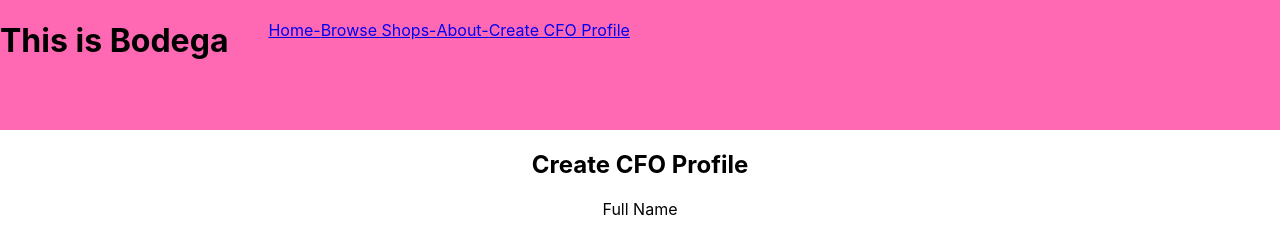
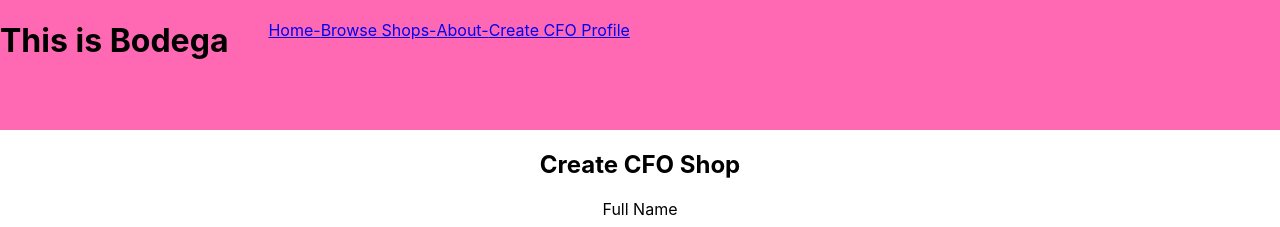
Before and after one commit to southwatertribe/thebodegateam, a React (Create React App) app in the folder client/: page /CreateCFOProfile in a window 1280 px wide. Shown: the top 227 px of the page. Built offline with nearby package versions, Linux system fonts and the light colour scheme.

Commit message:
Changed Name from CFO profile Page to CFO shop page

```diff
--- a/client/src/pages/CreateCFOProfile.js
+++ b/client/src/pages/CreateCFOProfile.js
@@ -1,4 +1,4 @@
-import React, { useState, useEffect } from "react";
+import React, { useState } from "react";
 import "./pages.css";
 import Axios from "axios";
 function CreateCFOProfile() {
@@ -7,7 +7,7 @@ function CreateCFOProfile() {
   const [cfoLastName, setCfoLastName] = useState("");
 
   const submitCFOProfile = () => {
-    Axios.post("http://localhost:3001/CreateCFOProfile", {
+    Axios.post("http://localhost:3001/CreateCFOShop", {
       cfoFirstName: cfoFirstName,
       cfoMiddleName: cfoMiddleName,
       cfoLastName: cfoLastName,
@@ -18,7 +18,7 @@ function CreateCFOProfile() {
   return (
     //CREATE CFO PROFILE PAGE
     <div className="CFOProfileForm">
-      <h2>Create CFO Profile</h2>
+      <h2>Create CFO Shop</h2>
       <label>Full Name</label>
 
       <input
```
